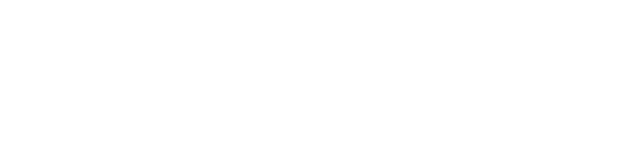
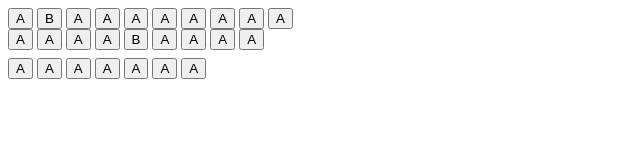
Before and after one commit to marygrahamcracker/hangman, a website: page index.html in a window 1280 px wide. Shown: the whole page, without its empty margins (0-640 px from the left). Drawn offline with Linux system fonts and the light colour scheme.

Commit message:
staging keyboard layout

```diff
--- /dev/null
+++ b/index.css
@@ -0,0 +1,11 @@
+.keyboard-row1 {
+    margin-bottom: 8px
+}
+
+.keyboard-row2 {
+    margin-bottom: 8px
+}
+
+.keyboard-row3 {
+    margin-bottom: 8px
+}
--- a/index.html
+++ b/index.html
@@ -5,8 +5,48 @@
         <meta name="viewport" content="width=device-width, initial-scale=1" />
         <title>hangman</title>
         <script src="index.js"></script>
+        <link href="index.css" rel="stylesheet" />
     </head>
     <body>
+        <div class="all-keyboard"
+                <div class="keyboard-row1">
+                    <button onclick="btnLetterClick('A')" class="char-btn">A</button>
+                    <button onclick="btnLetterClick('B')" class="char-btn">B</button>
+                    <button onclick="btnLetterClick('A')" class="char-btn">A</button>
+                    <button onclick="btnLetterClick('A')" class="char-btn">A</button>
+                    <button onclick="btnLetterClick('A')" class="char-btn">A</button>
+                    <button onclick="btnLetterClick('A')" class="char-btn">A</button>
+                    <button onclick="btnLetterClick('A')" class="char-btn">A</button>
+                    <button onclick="btnLetterClick('A')" class="char-btn">A</button>
+                    <button onclick="btnLetterClick('A')" class="char-btn">A</button>
+                    <button onclick="btnLetterClick('A')" class="char-btn">A</button>
+                    <br />
+                </div>
 
+
+            <div class="keyboard-row2">
+                <button onclick="btnLetterClick('A')" class="char-btn">A</button>
+                <button onclick="btnLetterClick('A')" class="char-btn">A</button>
+                <button onclick="btnLetterClick('A')" class="char-btn">A</button>
+                <button onclick="btnLetterClick('A')" class="char-btn">A</button>
+                <button onclick="btnLetterClick('B')" class="char-btn">B</button>
+                <button onclick="btnLetterClick('A')" class="char-btn">A</button>
+                <button onclick="btnLetterClick('A')" class="char-btn">A</button>
+                <button onclick="btnLetterClick('A')" class="char-btn">A</button>
+                <button onclick="btnLetterClick('A')" class="char-btn">A</button>
+                <br />
+            </div>
+
+            <div class="keyboard-row3">
+                <button onclick="btnLetterClick('A')" class="char-btn">A</button>
+                <button onclick="btnLetterClick('A')" class="char-btn">A</button>
+                <button onclick="btnLetterClick('A')" class="char-btn">A</button>
+                <button onclick="btnLetterClick('A')" class="char-btn">A</button>
+                <button onclick="btnLetterClick('A')" class="char-btn">A</button>
+                <button onclick="btnLetterClick('A')" class="char-btn">A</button>
+                <button onclick="btnLetterClick('A')" class="char-btn">A</button>
+            </div>
+
+        </div>
     </body>
 </html>
```
